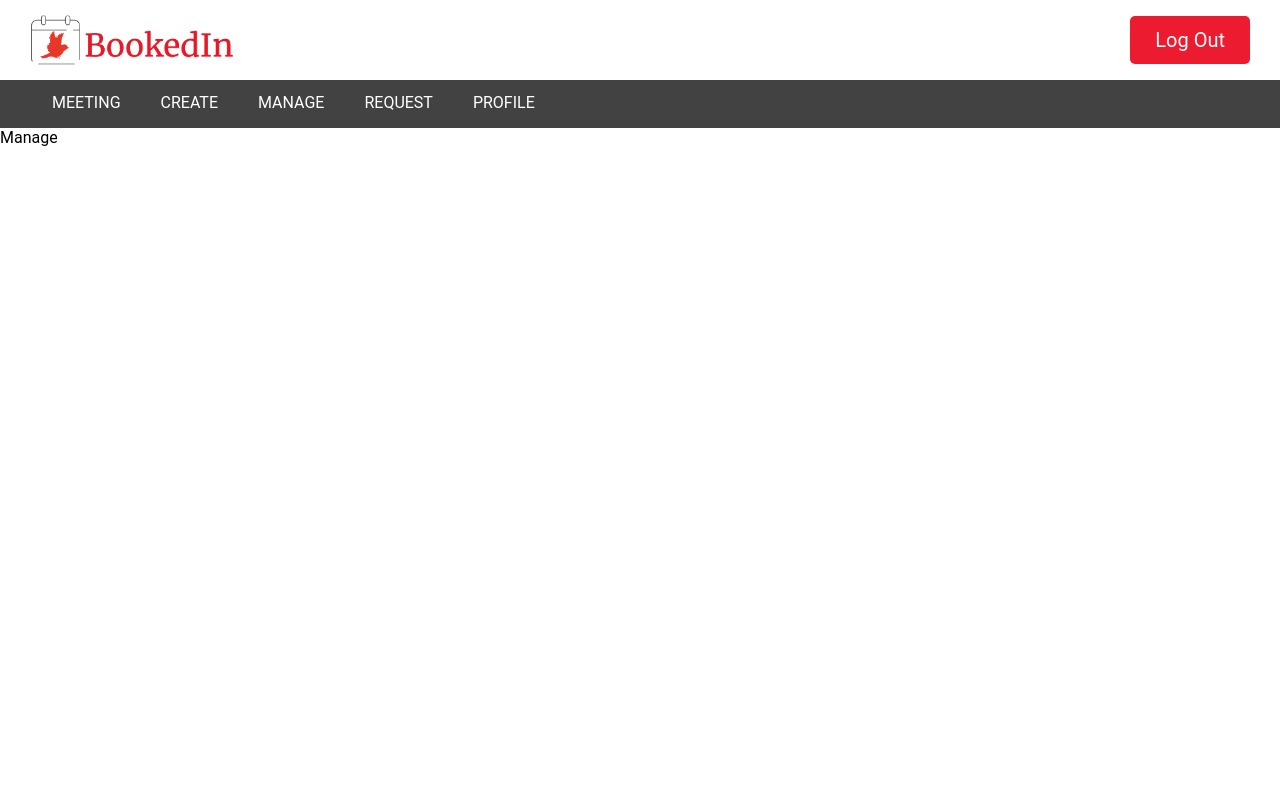
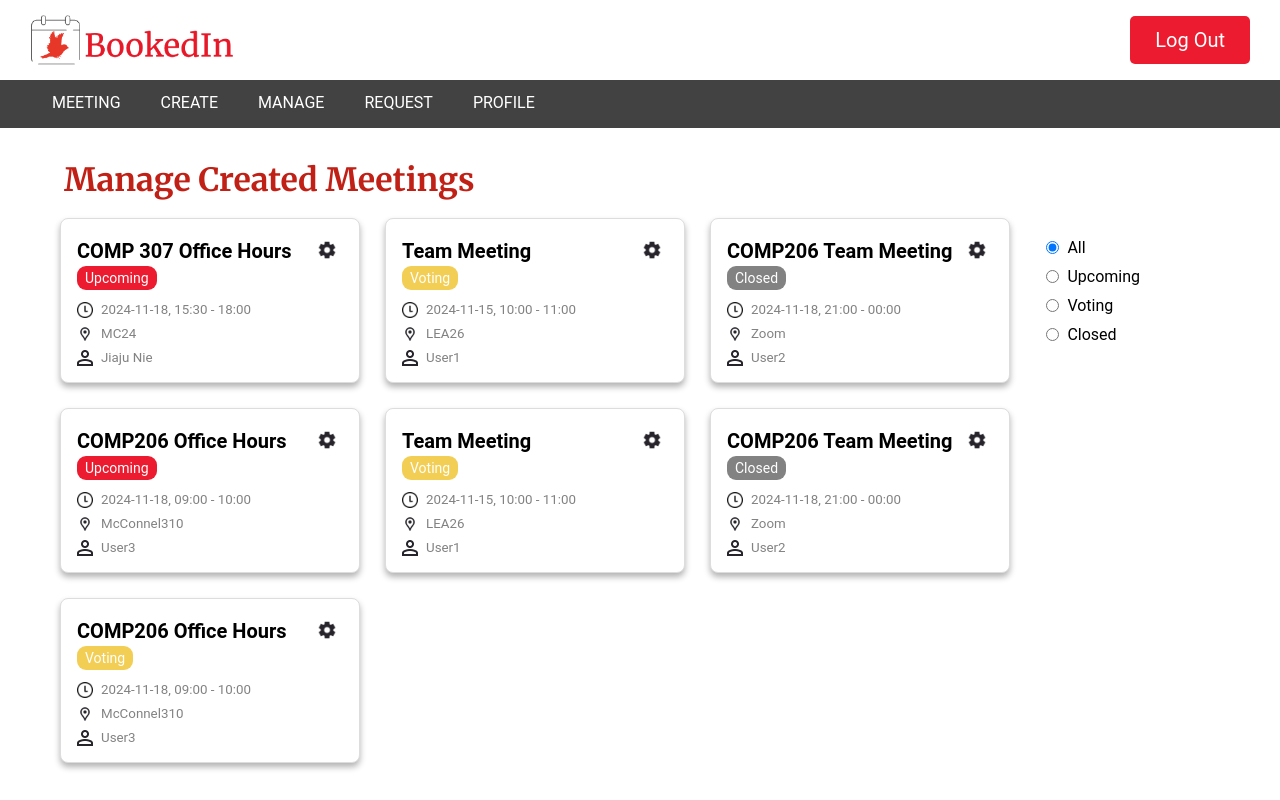
Before and after one commit to MichaelangJason/COMP307-Final-Project, a React (Create React App) app in the folder frontend/: page /user/1/manage in a window 1280 px wide. Built offline with nearby package versions, Linux system fonts and the light colour scheme.

Commit message:
Add Manage Page and Edit Page link

```diff
--- a/frontend/src/App.tsx
+++ b/frontend/src/App.tsx
@@ -12,6 +12,7 @@ import Create from "private-pages/Create";
 import Manage from "private-pages/Manage";
 import Request from "private-pages/Request";
 import Profile from "private-pages/Profile";
+import Edit from "private-pages/Edit";
 
 const App = () => {
   return (
@@ -27,6 +28,7 @@ const App = () => {
           <Route index element={<Meetings />} />
           <Route path="/user/:id/create" element={<Create />} />
           <Route path="/user/:id/manage" element={<Manage />} />
+          <Route path="/user/:id/manage/:meetingid/edit" element={<Edit />} />
           <Route path="/user/:id/request" element={<Request />} />
           <Route path="/user/:id/profile" element={<Profile />} />
         </Route>
--- /dev/null
+++ b/frontend/src/private-pages/Edit.tsx
@@ -0,0 +1,5 @@
+const Edit = () => {
+  return <>Edit Created Meeting</>;
+};
+
+export default Edit;
--- a/frontend/src/private-pages/Manage.tsx
+++ b/frontend/src/private-pages/Manage.tsx
@@ -1,5 +1,161 @@
+import React, { useState, useEffect } from "react";
+import MeetingCard from "../components/MeetingCard";
+import "../styles/MeetingsGrid.scss";
+import { useNavigate } from "react-router-dom";
+
+interface Card {
+  title: string;
+  status: string;
+  dateTime: string;
+  location: string;
+  person: string;
+}
+
 const Manage = () => {
-  return <>Manage</>;
+  const [cards, setCards] = useState<Card[]>([]);
+  // Filter
+  const [filter, setFilter] = useState("All");
+  // Edit
+  const navigate = useNavigate();
+
+  useEffect(() => {
+    const fetchData = async () => {
+      //const response = await fetch("http://localhost:5000/api/cards"); //is the URL the frontend sends the request; it refers to an API route on the backend server that provides data about meeting cards
+      // const data = await response.json();
+
+      // dummy example
+      const data: Card[] = [
+        {
+          title: "COMP 307 Office Hours",
+          status: "Upcoming",
+          dateTime: "2024-11-18, 15:30 - 18:00",
+          location: "MC24",
+          person: "Jiaju Nie",
+        },
+        {
+          title: "Team Meeting",
+          status: "Voting",
+          dateTime: "2024-11-15, 10:00 - 11:00",
+          location: "LEA26",
+          person: "User1",
+        },
+        {
+          title: "COMP206 Team Meeting",
+          status: "Closed",
+          dateTime: "2024-11-18, 21:00 - 00:00",
+          location: "Zoom",
+          person: "User2",
+        },
+        {
+          title: "COMP206 Office Hours",
+          status: "Upcoming",
+          dateTime: "2024-11-18, 09:00 - 10:00",
+          location: "McConnel310",
+          person: "User3",
+        },
+        {
+          title: "Team Meeting",
+          status: "Voting",
+          dateTime: "2024-11-15, 10:00 - 11:00",
+          location: "LEA26",
+          person: "User1",
+        },
+        {
+          title: "COMP206 Team Meeting",
+          status: "Closed",
+          dateTime: "2024-11-18, 21:00 - 00:00",
+          location: "Zoom",
+          person: "User2",
+        },
+        {
+          title: "COMP206 Office Hours",
+          status: "Voting",
+          dateTime: "2024-11-18, 09:00 - 10:00",
+          location: "McConnel310",
+          person: "User3",
+        },
+      ];
+      setCards(data);
+    };
+
+    fetchData();
+  }, []);
+
+  // Filter
+  const filteredCards = cards.filter((card) => {
+    if (filter === "All") return true;
+    return card.status === filter;
+  });
+
+  // TODO : frontend - need to add a link to the Edit Page!!! - done
+  // TODO : frontend - follow up to transfer data to Private 6!!!
+  const handleEdit = (card: Card) => {
+    navigate("/user/:id/manage/:meetingid/edit");
+  };
+
+  return (
+    <>
+      <h1>Manage Created Meetings</h1>
+      <div className="meetings-page">
+        <div className="card-list">
+          {filteredCards.map((card, index) => (
+            <MeetingCard
+              key={index}
+              title={card.title}
+              status={card.status}
+              dateTime={card.dateTime}
+              location={card.location}
+              person={card.person}
+              canEdit={true} //Added
+              onDelete={() => handleEdit(card)}
+            />
+          ))}
+        </div>
+        <div className="filter-options">
+          <label>
+            <input
+              type="radio"
+              name="filter"
+              value="All"
+              checked={filter === "All"}
+              onChange={() => setFilter("All")}
+            />
+            All
+          </label>
+          <label>
+            <input
+              type="radio"
+              name="filter"
+              value="Upcoming"
+              checked={filter === "Upcoming"}
+              onChange={() => setFilter("Upcoming")}
+            />
+            Upcoming
+          </label>
+          <label>
+            <input
+              type="radio"
+              name="filter"
+              value="Voting"
+              checked={filter === "Voting"}
+              onChange={() => setFilter("Voting")}
+            />
+            Voting
+          </label>
+          <label>
+            <input
+              type="radio"
+              name="filter"
+              value="Closed"
+              checked={filter === "Closed"}
+              onChange={() => setFilter("Closed")}
+            />
+            Closed
+          </label>
+        </div>
+      </div>
+    </>
+  );
 };
 
 export default Manage;
--- a/frontend/src/private-pages/Meetings.tsx
+++ b/frontend/src/private-pages/Meetings.tsx
@@ -1,6 +1,6 @@
 import React, { useState, useEffect } from "react";
 import MeetingCard from "../components/MeetingCard";
-import "../styles/Meetings.scss";
+import "../styles/MeetingsGrid.scss";
 
 interface Card {
   title: string;
--- a/frontend/src/styles/Meetings.scss
+++ b/frontend/src/styles/MeetingsGrid.scss
@@ -93,7 +93,7 @@ h1 {
   min-width: 400px;
   min-height: 250px;
 
-  background: white;
+  background: colors.$white;
   width: 40%;
   height: 30%;
   text-align: left;
@@ -134,10 +134,10 @@ p {
 
 .popup-buttons button:first-child {
   background-color: colors.$mediumGray;
-  color: white;
+  color: colors.$white;
 }
 
 .popup-buttons button:last-child {
   background-color: colors.$brightRed;
-  color: white;
+  color: colors.$white;
 }
```
